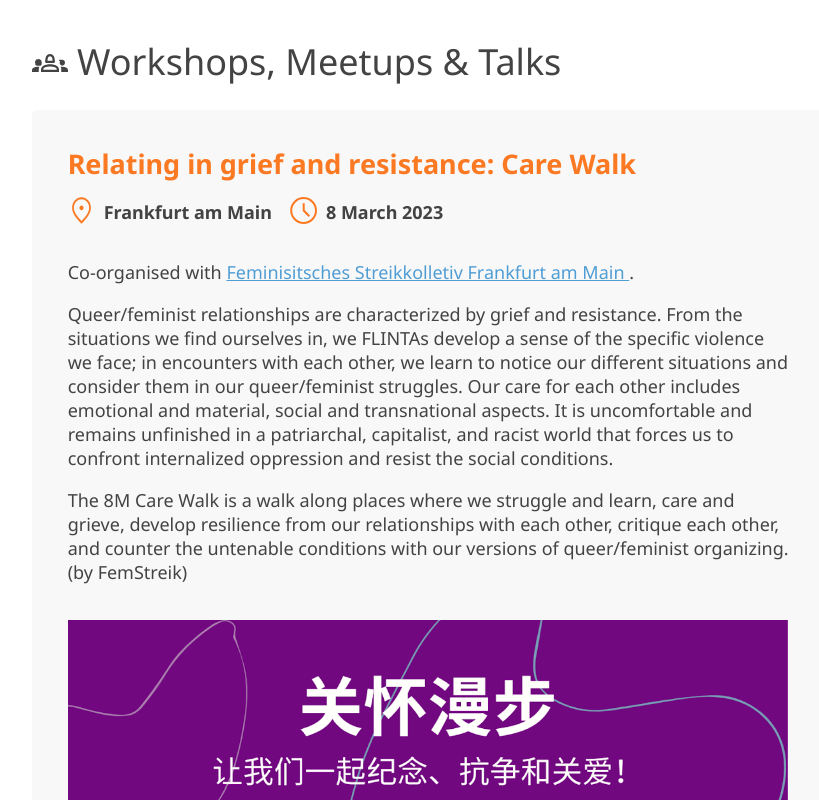
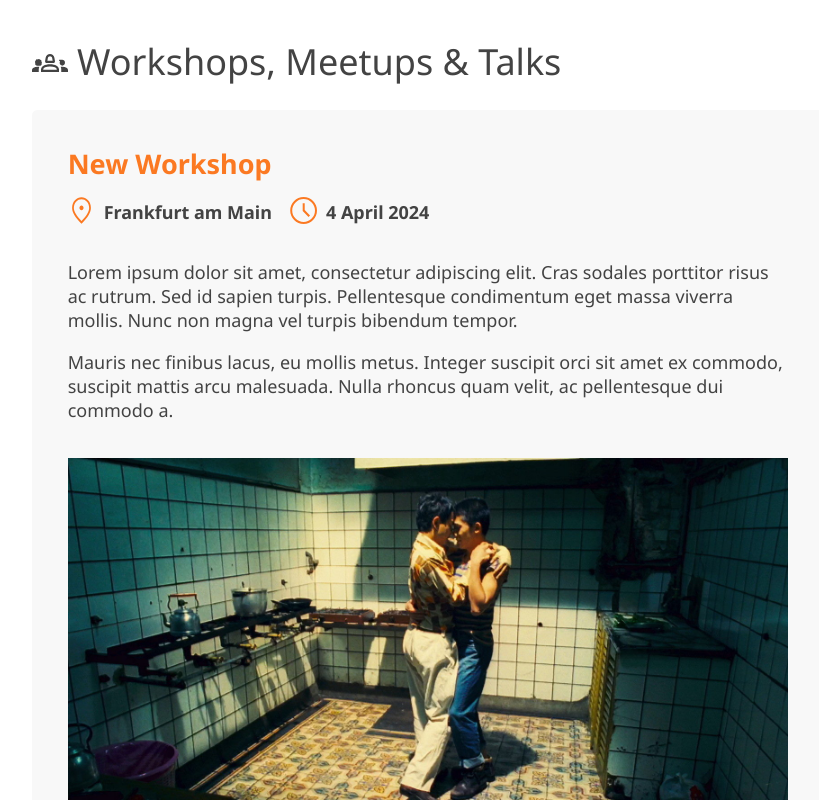
Before and after one commit to Yinuo-M/queer-squad, a website: page pages/past-events/past-events-en.html in a window 1280 px wide. Shown: the part 11200-12000 px from the top of the page, without its empty margins (108-927 px from the left). Drawn offline with Linux system fonts and the light colour scheme; a web font is replaced by a local one.

Commit message:
Update past-events-en.html
Add new workshop

```diff
--- a/pages/past-events/past-events-en.html
+++ b/pages/past-events/past-events-en.html
@@ -407,6 +407,30 @@
             </h2>
 
             <article class="past-events__event">
+              <h3>New Workshop</h3>
+              <div class="past-events__meta">
+                <p class="past-events__location">Frankfurt am Main</p>
+                <p class="past-events__time">4 April 2024</p>
+              </div>
+              <div class="past-events__details">
+                <p>
+                   Lorem ipsum dolor sit amet, consectetur adipiscing elit. Cras sodales porttitor risus ac rutrum. Sed id sapien turpis. Pellentesque condimentum eget massa viverra mollis. Nunc non magna vel turpis bibendum tempor.
+                </p>
+                <p>
+                  Mauris nec finibus lacus, eu mollis metus. Integer suscipit orci sit amet ex commodo, suscipit mattis arcu malesuada. Nulla rhoncus quam velit, ac pellentesque dui commodo a.
+                </p>
+              </div>
+              <img
+                loading="lazy"
+                class="promo-image"
+                src="../../assets/events/2024-new-event.jpeg"
+                alt="Flyer for the New Workshop"
+                width="1131"
+                height="1600"
+              />
+            </article>
+
+            <article class="past-events__event">
               <h3>Relating in grief and resistance: Care Walk</h3>
               <div class="past-events__meta">
                 <p class="past-events__location">Frankfurt am Main</p>
```
